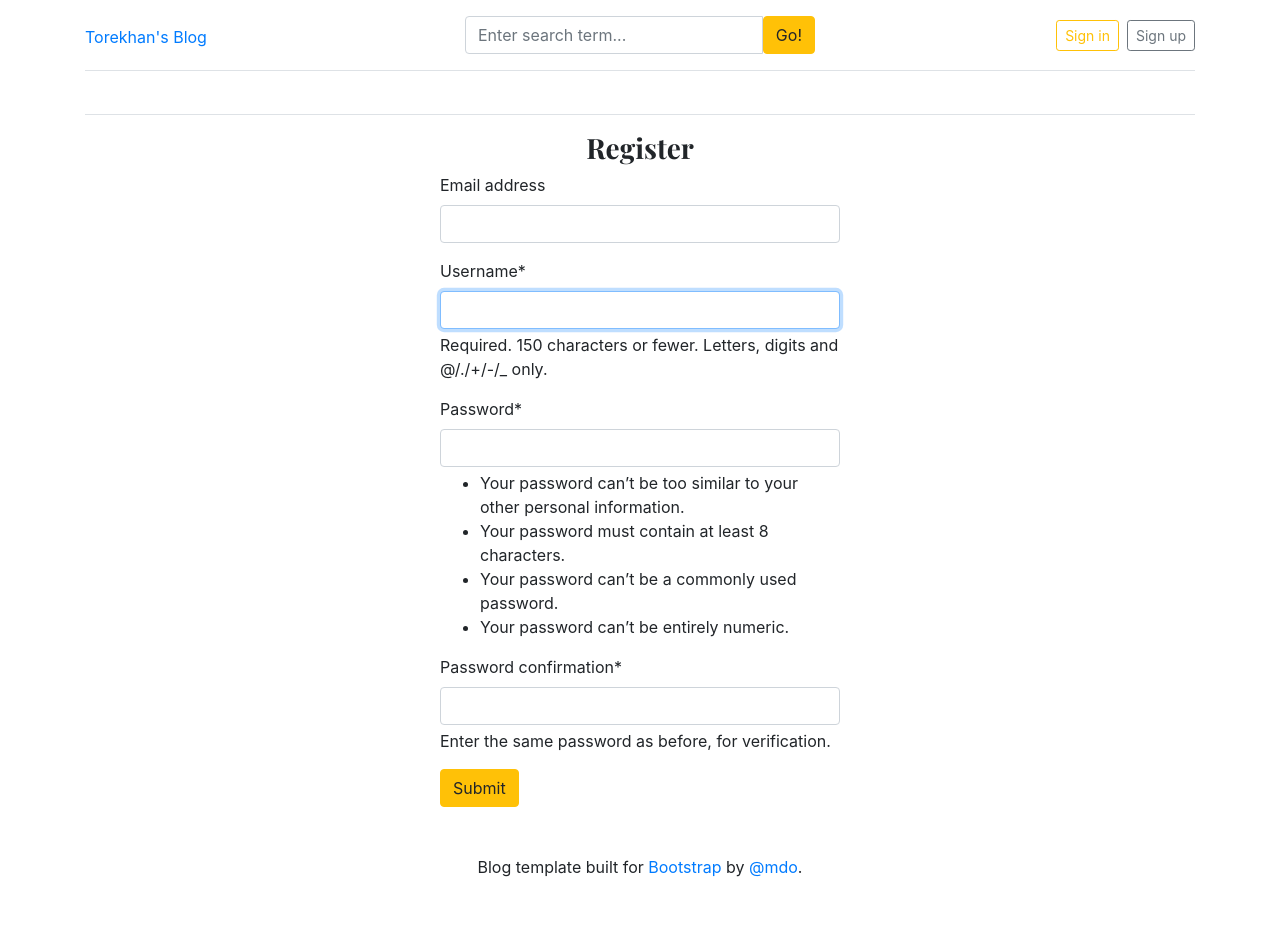
After one commit to TorekhanUssembay/BlogAppDjango, a Django app: page /register/ in a window 1280 px wide. The commit adds this page. Run offline with Django 5.2, Linux system fonts and the light colour scheme; data that the repository does not hold is empty; some libraries are stand-ins or nearby versions.

Commit message:
login register system setup primarily

```diff
--- /dev/null
+++ b/blog_main/forms.py
@@ -0,0 +1,7 @@
+from django.contrib.auth.models import User
+from django.contrib.auth.forms import UserCreationForm
+
+class RegistrationForm(UserCreationForm):
+    class Meta:
+        model = User
+        fields = ('email', 'username', 'password1', 'password2')
--- a/blog_main/settings.py
+++ b/blog_main/settings.py
@@ -38,6 +38,8 @@ INSTALLED_APPS = [
     'django.contrib.messages',
     'django.contrib.staticfiles',
     'blogs',
+    'crispy_forms',
+    'crispy_bootstrap4',
 ]
 
 MIDDLEWARE = [
@@ -124,3 +126,5 @@ STATICFILES_DIRS = [
 
 MEDIA_URL = '/media/'
 MEDIA_ROOT = BASE_DIR /'media'
+
+CRISPY_TEMPLATE_PACK = 'bootstrap4'
--- a/blog_main/urls.py
+++ b/blog_main/urls.py
@@ -25,6 +25,9 @@ urlpatterns = [
     path('admin/', admin.site.urls),
     path('', views.home, name='home'),
     path('category/', include('blogs.urls')),
-    path('<slug:slug>/', BlogsView.blogs, name='blogs'),
-    path('blogs/search/', BlogsView.search, name='search')
+    path('blogs/search/', BlogsView.search, name='search'),
+    path('blogs/<slug:slug>/', BlogsView.blogs, name='blogs'),
+    path('register/', views.register, name='register'),
+    path('login/', views.login_view, name='login'),
+    path('logout/', views.logout, name='logout'),
 ] +static(settings.MEDIA_URL, document_root=settings.MEDIA_ROOT)
--- a/blog_main/views.py
+++ b/blog_main/views.py
@@ -1,6 +1,9 @@
 from django.http import HttpResponse
-from django.shortcuts import render
+from django.shortcuts import render, redirect
 from blogs.models import Category, Blog
+from .forms import RegistrationForm
+from django.contrib.auth.forms import AuthenticationForm
+from django.contrib import auth
 
 def home(request):
     categories = Category.objects.all()
@@ -12,3 +15,40 @@ def home(request):
         'posts': posts,
     }
     return render(request, 'home.html', context)
+
+def register(request):
+    if request.method == 'POST':
+        form = RegistrationForm(request.POST)
+        if form.is_valid():
+            form.save()
+            return redirect('register')
+        else:
+            print(form.errors)
+    else:
+        form = RegistrationForm()
+
+    context = {
+        'form': form,
+    }
+    return render(request, 'register.html', context)
+
+def login_view(request):
+    if request.method == 'POST':
+        form = AuthenticationForm(request, request.POST)
+        if form.is_valid():
+            username = form.cleaned_data['username']
+            password = form.cleaned_data['password']
+
+            user = auth.authenticate(username=username, password=password)
+            if user is not None:
+                auth.login(request, user)
+            return redirect('home')
+    form = AuthenticationForm()
+    context = {
+        'form': form,
+    }
+    return render(request, 'login.html', context)
+
+def logout(request):
+    auth.logout(request)
+    return redirect('home')
--- a/templates/base.html
+++ b/templates/base.html
@@ -166,11 +166,18 @@
                 <input class="form-control" type="text" name="keyword" value="{{ keyword }}" placeholder="Enter search term..." aria-label="Enter search term..." aria-describedby="button-search" />
                 <button type="submit" class="btn btn-warning" id="button-search" type="button">Go!</button>
             </div>
+          </form>
         </div>
 
           <div class="col-4 d-flex justify-content-end align-items-center">
-            <a class="btn btn-sm btn-outline-warning mr-2" href="#">Sign in</a>
-            <a class="btn btn-sm btn-outline-secondary" href="#">Sign up</a>
+            {% if not user.is_authenticated %}
+            <a class="btn btn-sm btn-outline-warning mr-2" href="{% url 'login' %}">Sign in</a>
+            <a class="btn btn-sm btn-outline-secondary" href="{% url 'register' %}">Sign up</a>
+            {% else %}
+            <span> You are loged in as {{ user }} </span>
+            &emsp;
+            <span><a href="{% url 'logout' %}"> Logout </a> </span>
+            {% endif %}
           </div>
         </div>
       </header>
--- /dev/null
+++ b/templates/register.html
@@ -0,0 +1,15 @@
+{% extends 'base.html' %}
+
+
+{% block content %}
+{% load crispy_forms_tags %}
+
+<h3 class="text-center">Register</h3>
+<div class="container">
+<form action="{% url 'register' %}" method="POST" style="width:400px; margin:auto;">
+    {% csrf_token %}
+    {{ form | crispy }}
+    <button type="submit" class="btn btn-warning">Submit</button>
+</form>
+</div>
+{% endblock %}
```
Also changed, not shown: blogs/views.py (+12 -1 lines), templates/login.html (added, +14 -0 lines).
